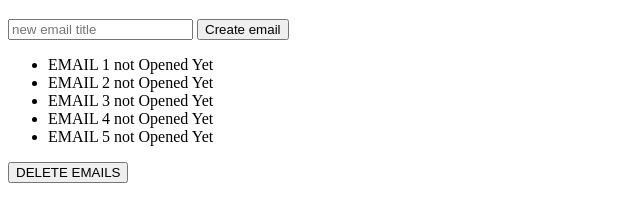
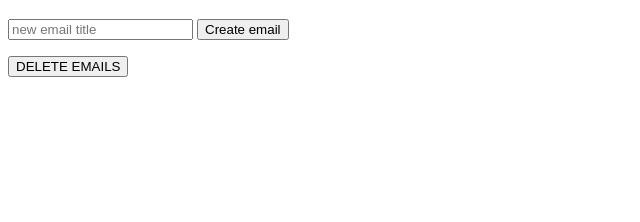
Before and after one commit to danielle076/javascript_advanced, a plain HTML site: page h_dom.html in a window 1280 px wide. Both pictures are taken after a click on the button "DELETE EMAILS". Shown: the part 62-284 px from the top of the page, without its empty margins (0-640 px from the left). Drawn offline with Linux system fonts and the light colour scheme.

Commit message:
updated dom

```diff
--- a/h_dom.html
+++ b/h_dom.html
@@ -3,13 +3,13 @@
 <head>
     <meta charset="UTF-8">
     <title>DOM</title>
+    <link rel="stylesheet" href="h_dom.css">
 </head>
 <body>
 
 <h1 id="bigHeader">Freckle's inbox</h1>
 
 <input placeholder="new email title" id="emailInput"/>
-
 <button id="createButton">Create email</button>
 
 <ul id="inbox">
--- a/h_dom.js
+++ b/h_dom.js
@@ -20,21 +20,18 @@
 // - document.getElementById -> selecteer 1 enkel element op basis van id.
 // - textContent -> kan je veranderen met JavaScript.
 // - document.getElementsByClassName -> selecteer meerdere elementen op basis van class.
-
-
-//  - document.addEventListener ->
-//      - Laat de browser luisteren naar een event (vaak gebruikers interactie)
-//      - Je kan een functie meegeven die wordt uitgevoerd zodra de gebruiker iets doet
-//  - document.createElement -> maak element (niet te zien)
-//  - document.appendChild -> plak element op de pagina (nu wel te zien)
-//  - document.setAttribute -> een attribuut toevoegen (class, id, type)
-//  - document.removeAttribute
-//
+// - document.addEventListener ->
+//   - Laat de browser luisteren naar een event (vaak gebruikers interactie)
+//   - Je kan een functie meegeven die wordt uitgevoerd zodra de gebruiker iets doet
+// - document.createElement -> maak element (niet te zien)
+// - document.appendChild -> plak element op de pagina (nu wel te zien)
+// - document.setAttribute -> een attribuut toevoegen (class, id, type)
+// - document.removeAttribute
 // * Bonus
-//  - element.remove() -> haal een element weg
-//  - kleurtjes toevoegen / veranderen
-//    - class toevoegen -> in css class definiëren
-//    - direct met JS -> element.style.backgroundColor = "orange"
+// - element.remove() -> haalt een element weg
+// - kleurtjes toevoegen / veranderen
+//   - class toevoegen -> in css class definiëren
+//   - direct met JS -> element.style.backgroundColor = "orange"
 
 // h_dom.html: "<h1 id="bigHeader">Freckle's inbox</h1>".
 // Met JavaScript kun je id "bigHeader" met getElementById aanroepen.
@@ -67,3 +64,24 @@ for (const email of emails) {
     email.textContent = email.textContent + " not Opened Yet";
     // Hiermee kunnen we gebruikers interactie maken dat de gebruiker erop kan gaan klikken
 }
+
+// DELETE BUTTON STAPPENPLAN
+// - [x] Selecteer knopje in HTML en JS "deleteButton"
+// - [x] Voeg een event listener toe, die luistert naar click
+// - [x] Wanneer er geclickt wordt:
+// - [x] 1. Selecteer alle emails
+// - [x] 2. Verwijder alle emails
+
+// h_dom.html: "<button id="deleteButton">DELETE EMAILS</button>"
+const deleteButton = document.getElementById("deleteButton");
+console.log("DELETE BUTTON:", deleteButton); // geeft DELETE BUTTON: <button id="deleteButton">DELETE EMAILS</button>
+
+deleteButton.addEventListener("click", function() {
+    console.log("I GOT CLICKED!"); // geeft I GOT CLICKED
+    const emails = document.getElementsByClassName("email");
+    const emailArray = Array.from(emails);
+
+    emailArray.forEach(function(email) { // De forEach() methode voert een gegeven functie eenmaal uit voor elk array-element.
+        email.remove();
+    });
+});
```
Also changed, not shown: h_dom.css (added).
